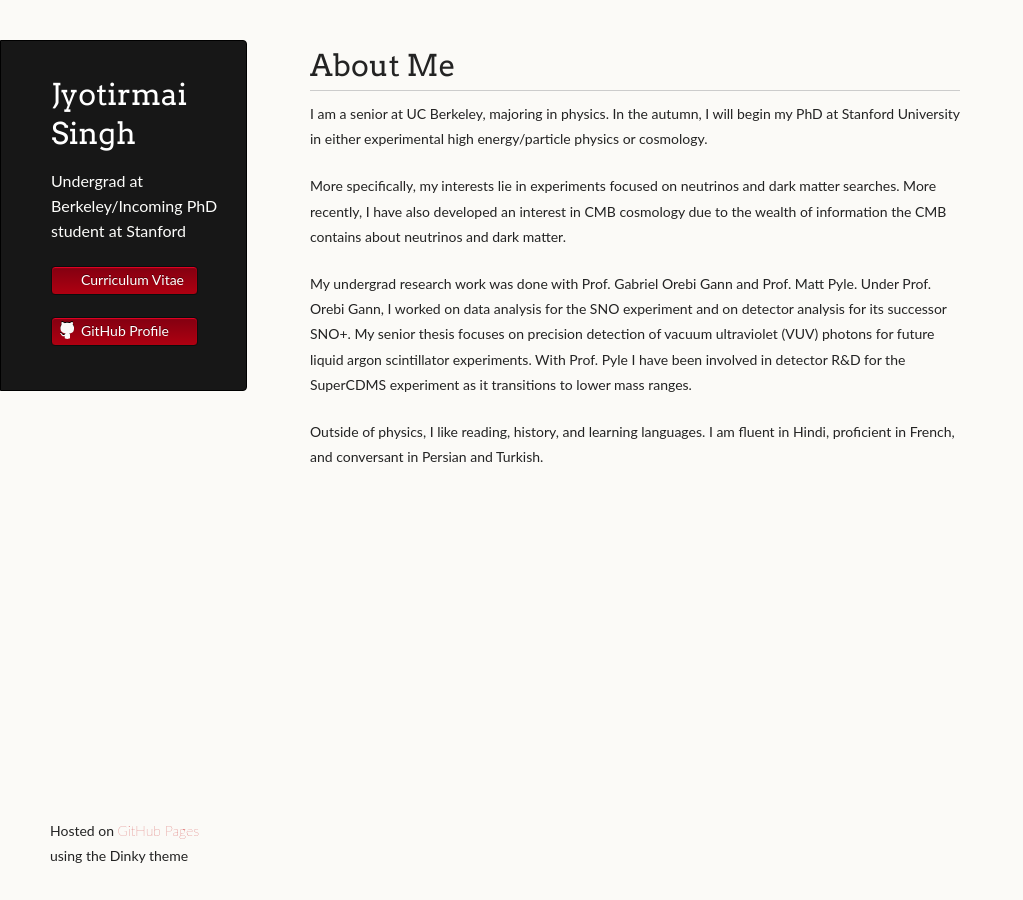
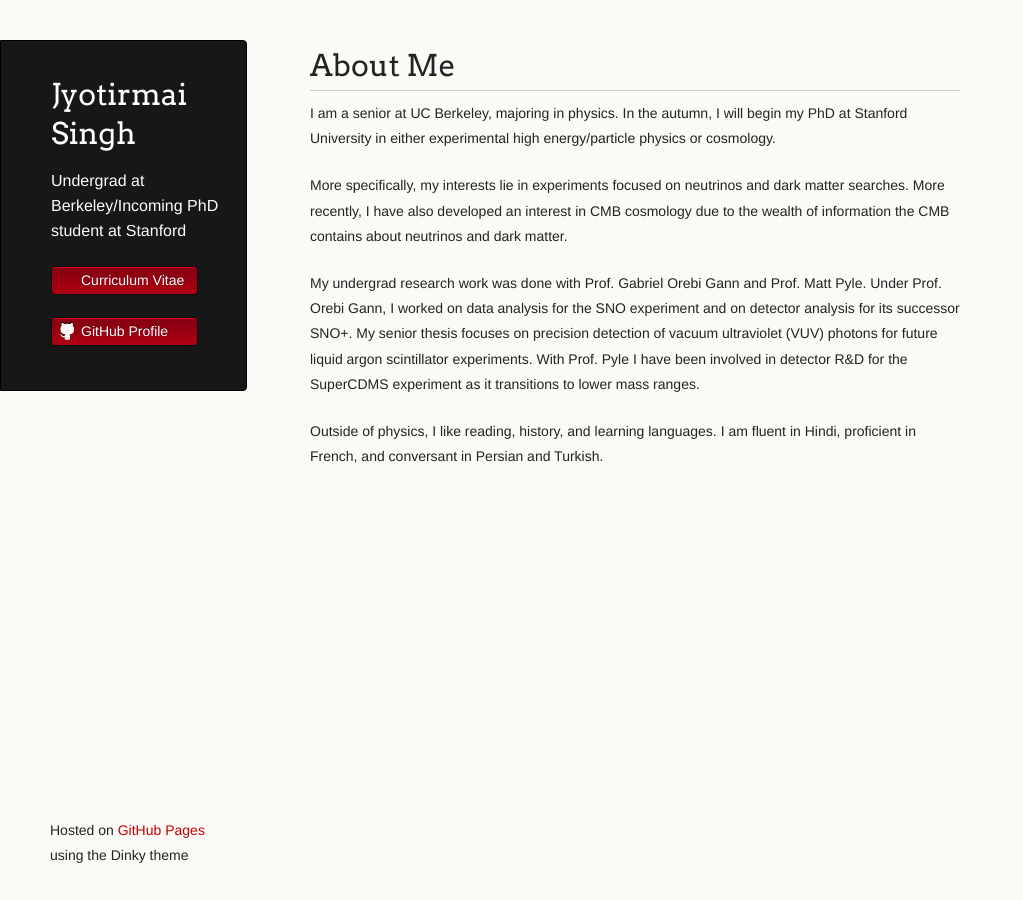
Before and after one commit to joe-singh/joe-singh.github.io, a Jekyll site: the page built from index.md, in a window 1280 px wide. Shown: the whole page, without its empty margins (0-1023 px from the left). Built offline with Jekyll 4.4.1, drawn with Linux system fonts in a browser that asks for light colours.

Commit message:
Try to change font type

```diff
--- a/_sass/jekyll-theme-dinky.scss
+++ b/_sass/jekyll-theme-dinky.scss
@@ -28,7 +28,7 @@ time, mark, audio, video {
 
 body {
   padding:10px 50px 0 0;
-  font-family: Lato; //"Helvetica Neue", Helvetica, Arial, sans-serif;
+  font-family: "Helvetica Neue", Helvetica, Arial, sans-serif;
 	font-size: 14px;
 	color: #232323;
 	background-color: #FBFAF7;
```
